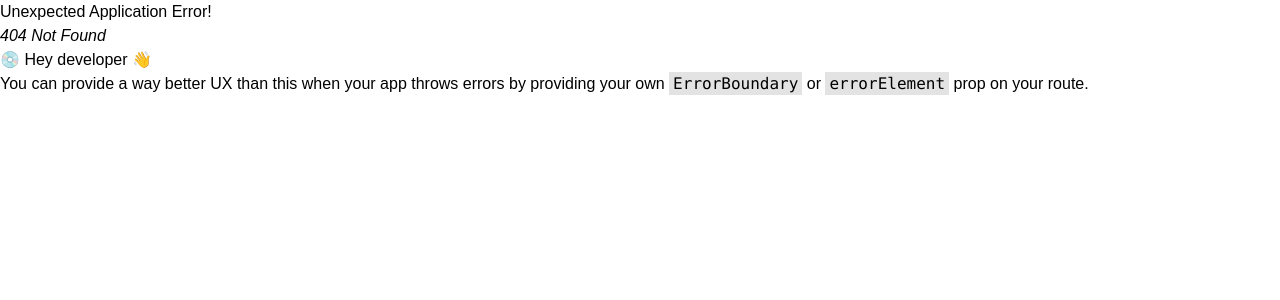
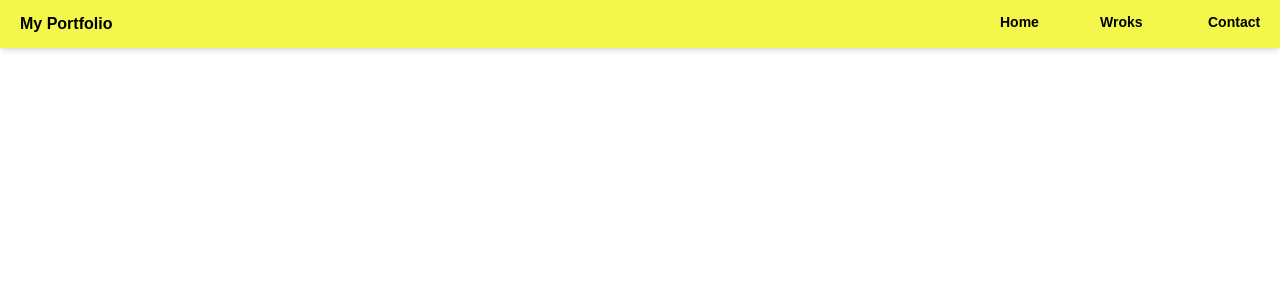
Before and after one commit to Aska62/myPortfolio, a React (Create React App) app: page /works in a window 1280 px wide. Before the commit this address had no page. Shown: the top 300 px of the page. Built offline with nearby package versions, Linux system fonts and the light colour scheme.

Commit message:
pases base added

```diff
--- a/src/App.js
+++ b/src/App.js
@@ -1,4 +1,4 @@
-import { Outlet } from "react-router-dom";
+import { Outlet, ScrollRestoration } from "react-router-dom";
 import Header from "./components/Header";
 
 function App() {
@@ -8,6 +8,7 @@ function App() {
       <main>
         <Outlet />
       </main>
+      <ScrollRestoration />
     </>
   );
 }
--- a/src/components/Header.jsx
+++ b/src/components/Header.jsx
@@ -15,15 +15,19 @@ const Header = () => {
 
         {/* Menu for larger devices */}
         <div className="hidden md:flex align-top">
+          <Link
+            to={'/'}
+            className="text-sm h-12 px-3 w-28 font-semibold hover:text-wineRed"
+          >Home</Link>
           <div className="text-sm flex flex-col w-24">
             <p className="absolute top-0 h-12 py-3 hover:text-wineRed hover:cursor-pointer font-semibold" onClick={() => setWorksOpen(!worksOpen)}>Wroks</p>
-            <Link to={'#'} className={`bg-brightYellow w-24 ${worksOpen ? 'py-3 block absolute top-8 duration-300' : 'hidden h-0 py-0'} hover:text-wineRed hover:cursor-pointer duration-300`}>DivLog</Link>
-            <Link to={'#'} className={`bg-brightYellow w-24 ${worksOpen ? 'py-0 block absolute top-20 duration-300' : 'hidden h-0 py-0 '} hover:text-wineRed hover:cursor-pointer duration-300`}>PhotoStory</Link>
+            <Link to={'/works'} className={`bg-brightYellow w-24 ${worksOpen ? 'py-3 block absolute top-8 duration-300' : 'hidden h-0 py-0'} hover:text-wineRed hover:cursor-pointer duration-300`}>DivLog</Link>
+            <Link to={'/works'} className={`bg-brightYellow w-24 ${worksOpen ? 'py-0 block absolute top-20 duration-300' : 'hidden h-0 py-0 '} hover:text-wineRed hover:cursor-pointer duration-300`}>PhotoStory</Link>
           </div>
           <Link
-            to={'#'}
+            to={'/contact'}
             className="text-sm h-12 px-3 w-16 font-semibold hover:text-wineRed"
-          >About</Link>
+          >Contact</Link>
         </div>
       </nav>
 
@@ -37,20 +41,34 @@ const Header = () => {
         className={`bg-lightYellow h-screen fixed top-0 right-0 flex flex-col items-start ${hamburgerOpen ? ' w-2/3' : 'w-0'} duration-300 z-20`}
       >
         <div className="py-3 pl-6 mt-16 flex flex-col">
-          <p className="h-10">Wroks</p>
-            <Link
-            to={'#'}
+          <Link
+            to={'/'}
+            className="h-10 hover:text-wineRed"
+            onClick={() => setHamburgerOpen(false)}
+          >
+          Home</Link>
+          <Link
+            to={'/works'}
+            className="h-10 hover:text-wineRed"
+            onClick={() => setHamburgerOpen(false)}
+          >
+          Wroks</Link>
+          <Link
+            to={'/works'}
             className="px-3 h-10 hover:text-wineRed"
+            onClick={() => setHamburgerOpen(false)}
           >DivLog</Link>
           <Link
-            to={'#'}
+            to={'/works'}
             className="px-3 h-10 hover:text-wineRed"
+            onClick={() => setHamburgerOpen(false)}
           >PhotoStory</Link>
         </div>
         <Link
-          to={'#'}
+          to={'/contact'}
           className="h-12 pl-6 hover:text-wineRed"
-        >About</Link>
+          onClick={() => setHamburgerOpen(false)}
+        >Contact</Link>
       </div>
       {/* Menu opener for smaller devices */}
       <div
--- a/src/index.js
+++ b/src/index.js
@@ -7,14 +7,18 @@ import {
   createBrowserRouter,
   createRoutesFromElements,
   Route,
-  RouterProvider
+  RouterProvider,
 } from 'react-router-dom';
 import Home from "./pages/Home";
+import Works from "./pages/Works";
+import Contact from "./pages/Contact";
 
 const router = createBrowserRouter(
   createRoutesFromElements([
     <Route path="/" element={<App />} >
       <Route path="/" element={<Home />} />
+      <Route path="/works" element={<Works />} />
+      <Route path="/contact" element={<Contact />} />
     </Route>
   ])
 );
--- /dev/null
+++ b/src/pages/Contact.jsx
@@ -0,0 +1,8 @@
+
+const Contact = () => {
+  return (
+    <div>Contact</div>
+  )
+}
+
+export default Contact
--- /dev/null
+++ b/src/pages/Works.jsx
@@ -0,0 +1,8 @@
+
+const Works = () => {
+  return (
+    <div>Works</div>
+  )
+}
+
+export default Works
```
